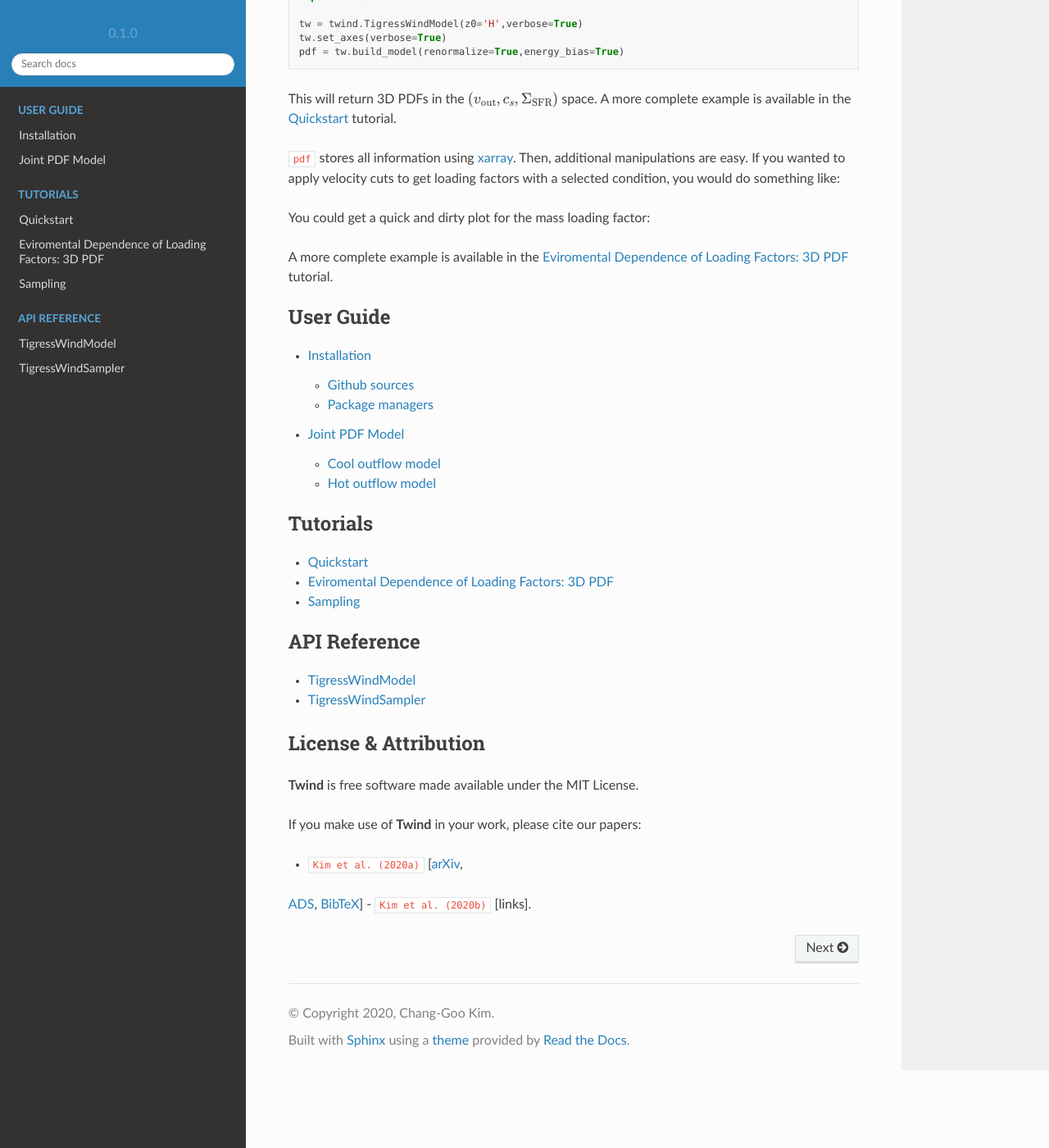
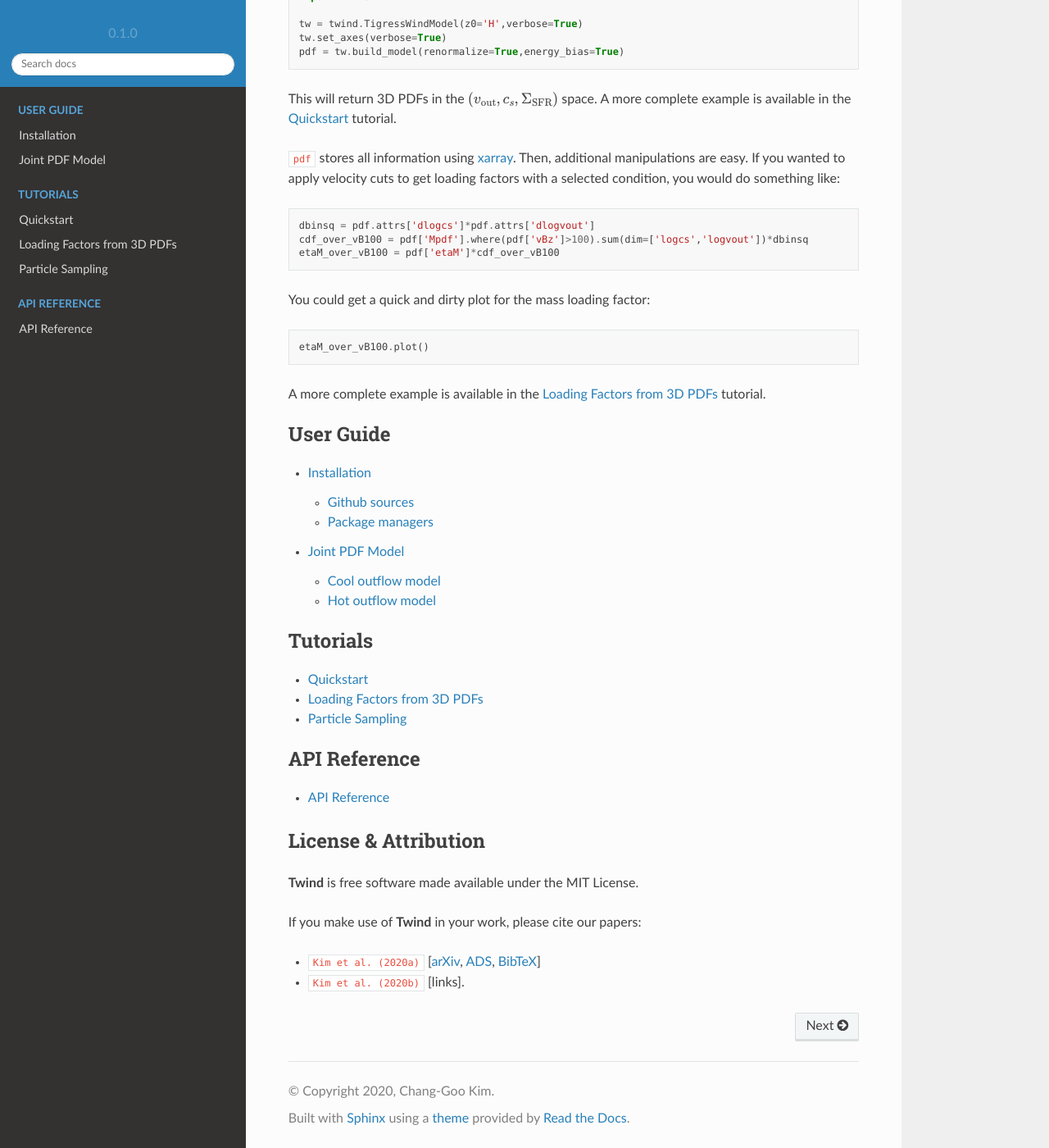
Before and after one commit to changgoo/Twind, a Sphinx documentation site: the page built from docs/index.rst, in a window 1280 px wide and 1400 px high, scrolled down 409 px. Shown: the whole window at 82% size. Built offline with Sphinx 7.4.7 and the Read the Docs theme 2.0.0, drawn with Linux system fonts in a browser that asks for light colours.

```diff
--- a/docs/api/twind.rst
+++ b/docs/api/twind.rst
@@ -1,13 +1,7 @@
 .. _api:
 
-TigressWindModel
-================
+API Reference
+=============
 
-.. autoclass:: twind.TigressWindModel
+.. automodule:: twind
     :members:
-
-TigressWindSampler
-==================
-
-.. autoclass:: twind.TigressWindSampler
-    :members:
--- a/docs/tutorials/sampling.rst
+++ b/docs/tutorials/sampling.rst
@@ -5,8 +5,8 @@
 
 
 
-Sampling
-========
+Particle Sampling
+=================
 
 ``TigressWindSampler`` class is a child of ``TigressWindModel`` class.
 For sampling, it won’t build pdf models, but use the scaling relations
```
Also changed, not shown: docs/index.rst (+6 -4 lines), docs/tutorials/loading_sfr.rst (+24 -7 lines).
